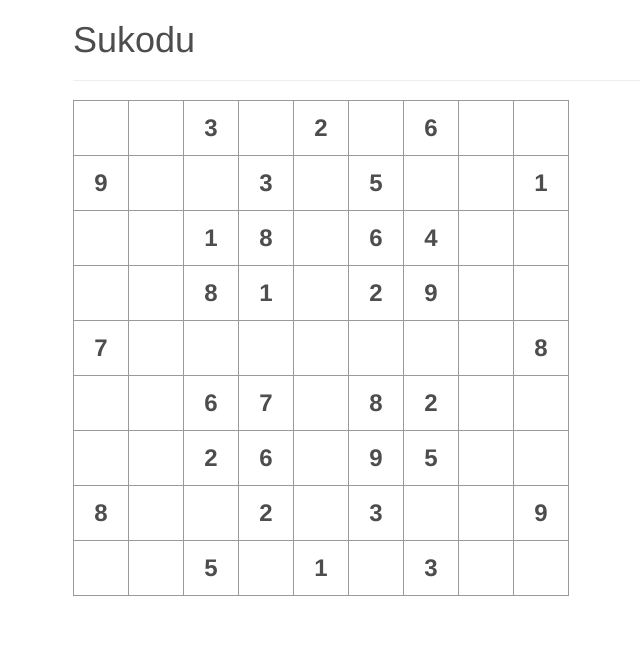
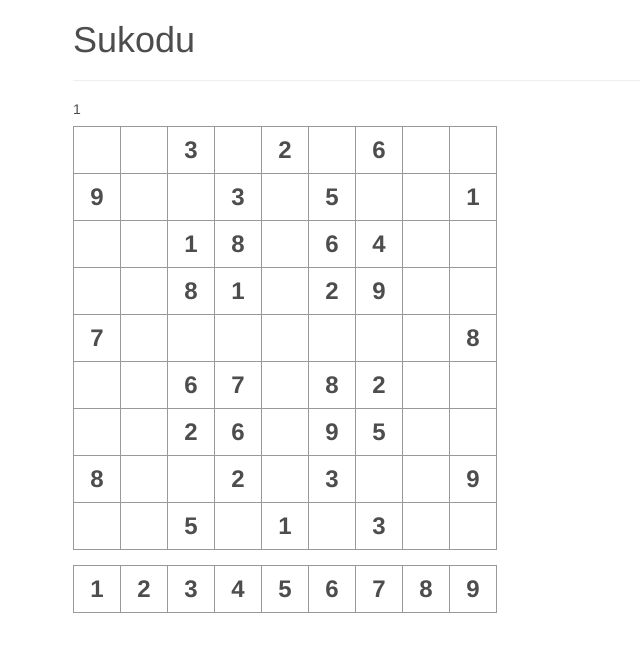
Before and after one commit to chunliu/sudoku, a React app: page / in a window 1280 px wide. Shown: the top 652 px of the page, without its empty margins (142-782 px from the left). Built offline with nearby package versions, Linux system fonts and the light colour scheme; the HTML template or start-up script is replaced by a standard one.

Commit message:
Implement mapDispathToProps

```diff
--- a/src/components/board/GameBoard.tsx
+++ b/src/components/board/GameBoard.tsx
@@ -4,33 +4,44 @@ import {connect} from "react-redux";
 import {Square} from "./Square";
 import {COLS, ROWS, ISudoku} from "../../core/sudokuClass";
 import {ISudokuState, GameStatus} from "../../redux/types";
+import {statusUpdate} from "../../redux/sudokuAction";
 import "../../scss/main.scss";
 
 interface IBoardProps {
     sudoku: ISudoku;
     status: GameStatus;
-    onSquareClick(id: string): void;
+    actions: any;
 }
 
-class GameBoardClass extends React.Component<ISudokuState, ISudokuState> {
+class GameBoardClass extends React.Component<IBoardProps, ISudokuState> {
+    public componentDidMount() {
+        this.props.actions.statusUpdate(GameStatus.Playing);
+    }
     public render() {
         const {sudoku} = this.props;
         return (
             <div>
-                <div className="status">{status}</div>
+                {this.renderSudokuGrid(sudoku)}
+                <br />
+                {this.renderNumberSelection()}
+            </div>
+        );
+    }
+    private renderSudokuGrid(sudoku: ISudoku) {
+        return (
+            <div>
+                <div className="status">{this.props.status.toString()}</div>
                 {ROWS.map((r) => {
                     return (
                         <div key={r} className="board-row">
                             {COLS.map((c) => {
-                                let disabled = false;
                                 const value = sudoku[r + c];
-                                if (this.props.status === GameStatus.Initializing) {
-                                    disabled = value !== "";
-                                }
-                                return <Square key={r + c}
+                                return (
+                                    <Square key={r + c}
                                     onSquareClick={(key: string) => {alert(key + " is clicked"); }}
-                                    disabled={disabled} squareKey={r + c}
-                                    value={value} />;
+                                    status={this.props.status} squareKey={r + c}
+                                    value={value} />
+                                );
                             })}
                         </div>
                     );
@@ -38,24 +49,37 @@ class GameBoardClass extends React.Component<ISudokuState, ISudokuState> {
             </div>
         );
     }
+    private renderNumberSelection() {
+        return (
+            <div className="board-row">
+                {COLS.map((c) => {
+                    return (
+                        <Square key={c} onSquareClick={(key: string) => {alert(key + " is clicked"); }}
+                            squareKey={c} value={c} />
+                    );
+                })}
+            </div>
+        );
+    }
 }
-interface IBoardState {
-    sudokuReducer: ISudokuState;
-    statusReducer: ISudokuState;
+interface IStateFromStore {
+    sudokuReducer: ISudoku;
+    statusReducer: GameStatus;
 }
 
-const mapStateToProps = (state: IBoardState) => {
+const mapStateToProps = (state: IStateFromStore) => {
     return {
-        sudoku: state.sudokuReducer.sudoku,
-        status: state.statusReducer.status,
+        sudoku: state.sudokuReducer,
+        status: state.statusReducer,
     };
 };
 
-// const mapDispatchToProps = (dispatch: Redux.Dispatch<ISudokuState>) => {
-//     return {
-//         onSquareClick: (key: string) => {
-//             alert(key + " is clicked");
-//         }
-//     };
-// }
-export const GameBoard = connect(mapStateToProps)(GameBoardClass);
+const mapDispatchToProps = (dispatch: Redux.Dispatch<ISudokuState>) => {
+    return {
+        actions: Redux.bindActionCreators({
+            statusUpdate,
+        }, dispatch),
+    };
+};
+
+export const GameBoard = connect(mapStateToProps, mapDispatchToProps)(GameBoardClass);
--- a/src/components/board/Square.tsx
+++ b/src/components/board/Square.tsx
@@ -1,17 +1,30 @@
 import * as React from "react";
-
-interface SquareProps {
+import {GameStatus} from "../../redux/types";
+interface ISquareProps {
     squareKey: string;
     value: string;
-    disabled: boolean;
+    status?: GameStatus;
     onSquareClick(key: string): void;
 }
 
-export class Square extends React.Component<SquareProps, {}> {
+interface ISquareState {
+    disabled: boolean;
+}
+
+export class Square extends React.Component<ISquareProps, ISquareState> {
+    constructor() {
+        super();
+        this.state = {disabled: false};
+    }
+    public componentWillMount() {
+        if (this.props.status === GameStatus.Initializing) {
+            this.setState({disabled: this.props.value !== ""});
+        }
+    }
     public render(): JSX.Element {
         return (
             <button key={this.props.squareKey} className="square"
-                disabled={this.props.disabled}
+                disabled={this.state.disabled}
                 onClick={() => {this.props.onSquareClick(this.props.squareKey); }}>
                 {this.props.value}
             </button>
--- a/src/redux/sudokuReducer.ts
+++ b/src/redux/sudokuReducer.ts
@@ -1,18 +1,18 @@
 import {combineReducers, Reducer} from "redux";
 import {ISudokuState, ISudokuAction, ActionType, initState, IStatusAction} from "./types";
 
-const sudokuReducer = (state: ISudokuState = initState, action: ISudokuAction) => {
+const sudokuReducer = (state = initState.sudoku, action: ISudokuAction) => {
     switch (action.type) {
         case ActionType.LOAD_GRID_SUCCESS:
-            return Object.assign({}, state, {sudoku: action.sudoku});
+            return action.sudoku;
         default:
             return state;
     }
 };
-const statusReducer = (state: ISudokuState = initState, action: IStatusAction) => {
+const statusReducer = (state = initState.status, action: IStatusAction) => {
     switch (action.type) {
         case ActionType.STATUS_UPDATE:
-            return Object.assign({}, state, {status: action.status});
+            return action.status;
         default:
             return state;
     }
--- a/src/scss/main.scss
+++ b/src/scss/main.scss
@@ -28,12 +28,12 @@ a.active {
   font-size: 24px;
   font-weight: bold;
   line-height: 34px;
-  height: 56px;
+  height: 48px;
   margin-right: -1px;
   margin-top: -1px;
   padding: 0;
   text-align: center;
-  width: 56px;
+  width: 48px;
 }
 
 .square:focus {
```
Also changed, not shown: 1 other file (tests, documents, lock files or other folders).
